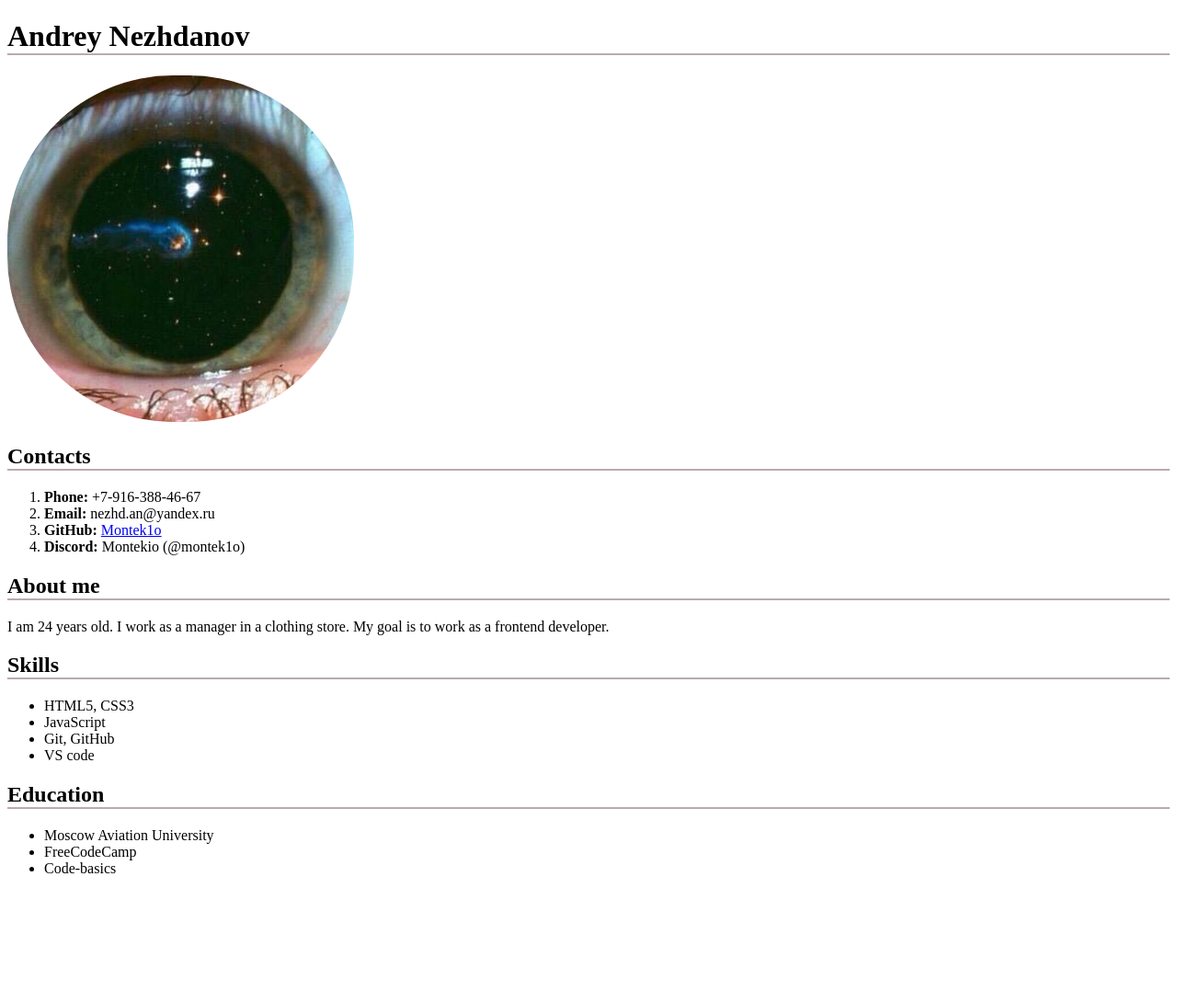
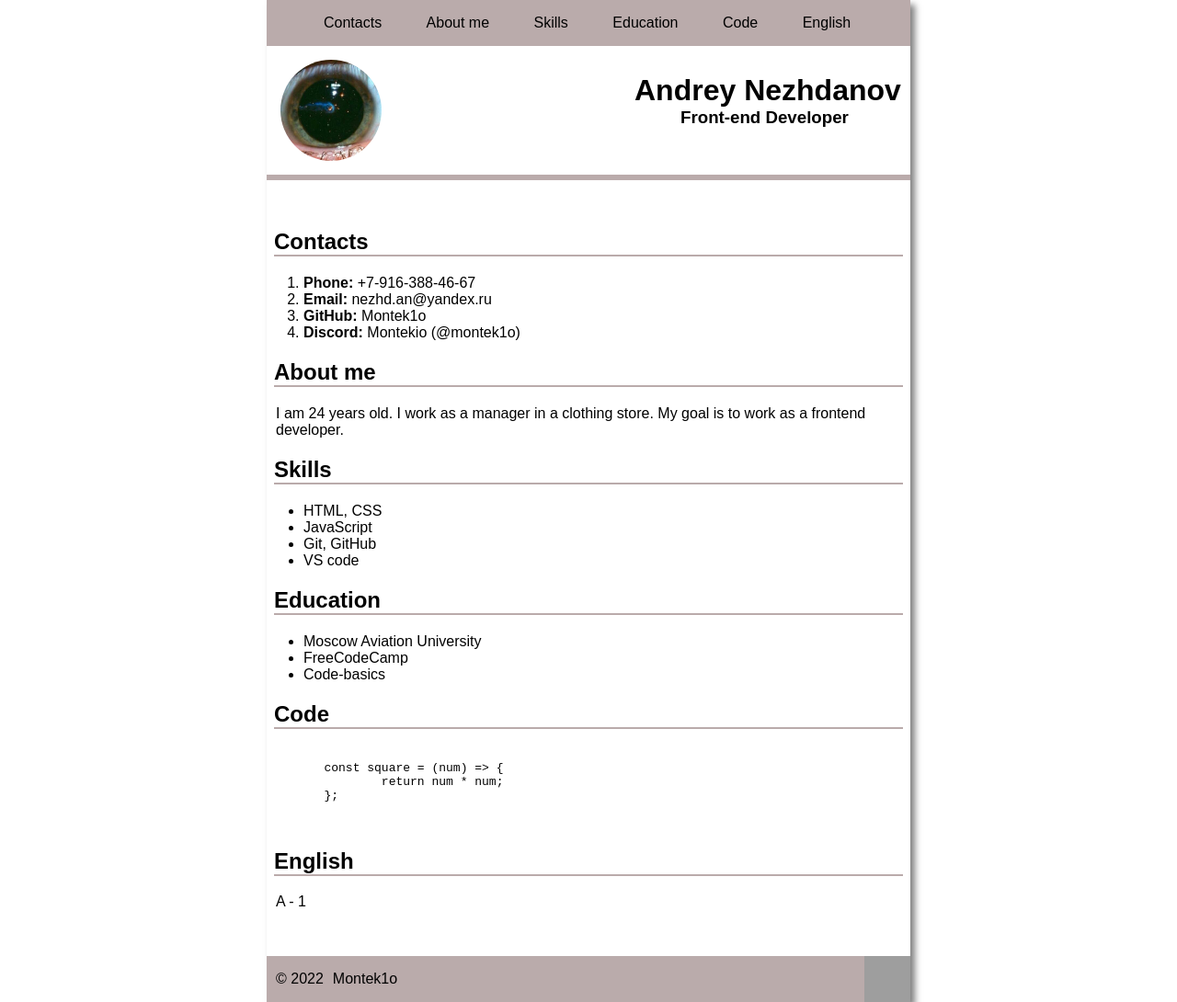
Before and after one commit to Montek1o/rsschool-cv, a plain HTML site: page index.html in a window 1280 px wide. Shown: the whole page at 92% size. Before the commit the page ends 970 px from the top, so only its background shows below. Drawn offline with Linux system fonts and the light colour scheme; grey boxes are pictures that could not be loaded; a web font is replaced by a local one.

Commit message:
init: final cv

```diff
--- a/index.html
+++ b/index.html
@@ -1,39 +1,94 @@
 <!DOCTYPE html>
 <html lang="en">
+
 <head>
 	<meta charset="UTF-8">
 	<meta http-equiv="X-UA-Compatible" content="IE=edge">
 	<meta name="viewport" content="width=device-width, initial-scale=1.0">
 	<link rel="stylesheet" href="style.css">
 	<link rel="icon" href="assets/img/image.jpg">
+	<link rel="preconnect" href="https://fonts.googleapis.com">
+	<link rel="preconnect" href="https://fonts.gstatic.com" crossorigin>
+	<link href="https://fonts.googleapis.com/css2?family=Nuosu+SIL&display=swap" rel="stylesheet">
 	<title>CV</title>
 </head>
+
 <body>
-	<h1>Andrey Nezhdanov</h1>
-	<img src="assets/img/image.jpg" alt="my photo">
+	<header>
+		<nav class="nav">
+			<ul>
+				<li><a href="#contacts">Contacts</a></li>
+				<li><a href="#aboutme">About me</a></li>
+				<li><a href="#skills">Skills</a></li>
+				<li><a href="#education">Education</a></li>
+				<li><a href="#code">Code</a></li>
+				<li><a href="#english">English</a></li>
+			</ul>
+		</nav>
+		<div class="div">
+			<img class="img" src="assets/img/image.jpg" alt="my photo">
+			<h1 class="name">Andrey Nezhdanov</h1>
+			<h3 class="bot">Front-end Developer</h3>
+		</div>
+	</header>
+	<main>
+		<section id="contacts">
 			<h2>Contacts</h2>
-
 			<ol>
 				<li><b>Phone:</b> +7-916-388-46-67</li>
 				<li><b>Email:</b> nezhd.an@yandex.ru</li>
-		<li><b>GitHub:</b> <a href="https://github.com/Montek1o" target="_blank">Montek1o</a></li>
+				<li><b>GitHub:</b> Montek1o</li>
 				<li><b>Discord:</b> Montekio (@montek1o)</li>
 			</ol>
+		</section>
 
+		<section id="aboutme">
 			<h2>About me</h2>
-	<p>I am 24 years old. I work as a manager in a clothing store. My goal is to work as a frontend developer.</p>
+			<p>I am 24 years old. I work as a manager in a clothing store. My goal is to work as a frontend developer.
+			</p>
+		</section>
+
+		<section id="skills">
 			<h2>Skills</h2>
 			<ul>
-		<li>HTML5, CSS3</li>
+				<li>HTML, CSS</li>
 				<li>JavaScript</li>
 				<li>Git, GitHub</li>
 				<li>VS code</li>
 			</ul>
+		</section>
+
+		<section id="education">
 			<h2>Education</h2>
 			<ul>
 				<li>Moscow Aviation University</li>
 				<li>FreeCodeCamp</li>
 				<li>Code-basics</li>
 			</ul>
+		</section>
+
+		<section id="code">
+			<h2>Code</h2>
+			<pre>
+				<code>
+	const square = (num) => {
+		return num * num;
+	};
+				</code>
+			</pre>
+		</section>
+
+		<section id="english">
+			<h2>English</h2>
+			<p>A - 1</p>
+		</section>
+	</main>
+	<footer>
+		<p class="year">© 2022</p>
+		<p class="git"><a href="https://github.com/Montek1o" target="_blank">Montek1o</a></p>
+		<a href="https://rs.school/js/" target="_blank"><img class="logo"
+				src="https://rs.school/images/rs_school_js.svg"></a>
+	</footer>
 </body>
+
 </html>
--- a/style.css
+++ b/style.css
@@ -1,9 +1,107 @@
-h1, h2 {
+* {
+  box-sizing: border-box;
+}
+
+h2 {
   border-width: 0px 0px 2px 0px;
   border-style: solid;
   border-bottom-color: rgb(186, 171, 171);
+  margin-left: 8px;
+  margin-right: 8px;
 }
 
-img {
+
+.nav {
+  display: flex;
+  align-items: center;
+  background-color: rgb(186, 171, 171);
+}
+
+
+.nav li {
+  display: inline;
+  margin-right: 22px;
+  margin-left: 22px;
+}
+
+.div {
+  display: inline-block;
+  width: 100%;
+  border-bottom: 6px solid rgb(186, 171, 171) ;
+}
+
+.img {
+  float: left;
   border-radius: 180px;
+  height: 110px;
+  width: 110px;
+  margin: 15px 0 15px 15px;
 }
+
+h1 {
+  margin-top: 30px;
+  margin-left: 400px;
+  margin-bottom: 0px;
+}
+
+h3 {
+  margin-top: 0px;
+  margin-left: 450px;
+}
+
+a {
+  color: black;
+  text-decoration: none;
+}
+
+a:visited {
+  color: black;
+}
+
+a:hover {
+  color: white;
+}
+
+a:active {
+  color: white;
+}
+
+p {
+  padding-left: 10px;
+}
+
+body {
+  font-family: 'Nuosu SIL', sans-serif;
+  display: flex;
+  flex-direction: column;
+  justify-content: space-between;
+  position: center;
+  margin: 0 auto;
+  min-width: 700px;
+  max-width: 700px;
+  min-height: 1090px;
+  max-height: 1090px;
+  box-shadow: 5px 5px 7px rgba(0, 0, 0, 0.5);
+}
+
+/* footer */
+
+footer {
+  background-color: rgb(186, 171, 171);
+  display: inline-block;
+  align-items: center;
+}
+
+.logo {
+  width: 50px;
+  height: 50px;
+  float: right;
+}
+
+.year {
+  float: left;
+}
+
+.git {
+  float: left;
+}
```
Lines whose indentation alone changed are shown as unchanged.
